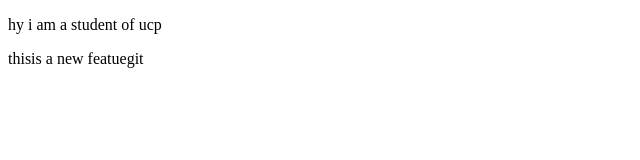
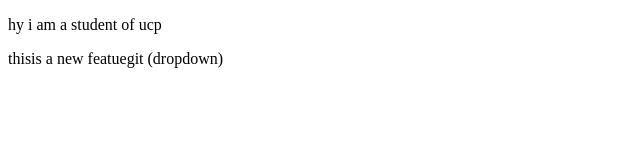
Before and after one commit to codestudiocore-source/LocalRepo, a plain HTML site: page index.html in a window 1280 px wide. Shown: the full height of the page, 0-640 px from the left. Drawn offline with Linux system fonts and the light colour scheme.

Commit message:
dropdown

```diff
--- a/index.html
+++ b/index.html
@@ -7,6 +7,6 @@
 </head>
 <body>
   <p>hy i am a student of ucp</p>
-  <p>thisis a new featuegit </p>
+  <p>thisis a new featuegit (dropdown)</p>
 </body>
 </html>
```
